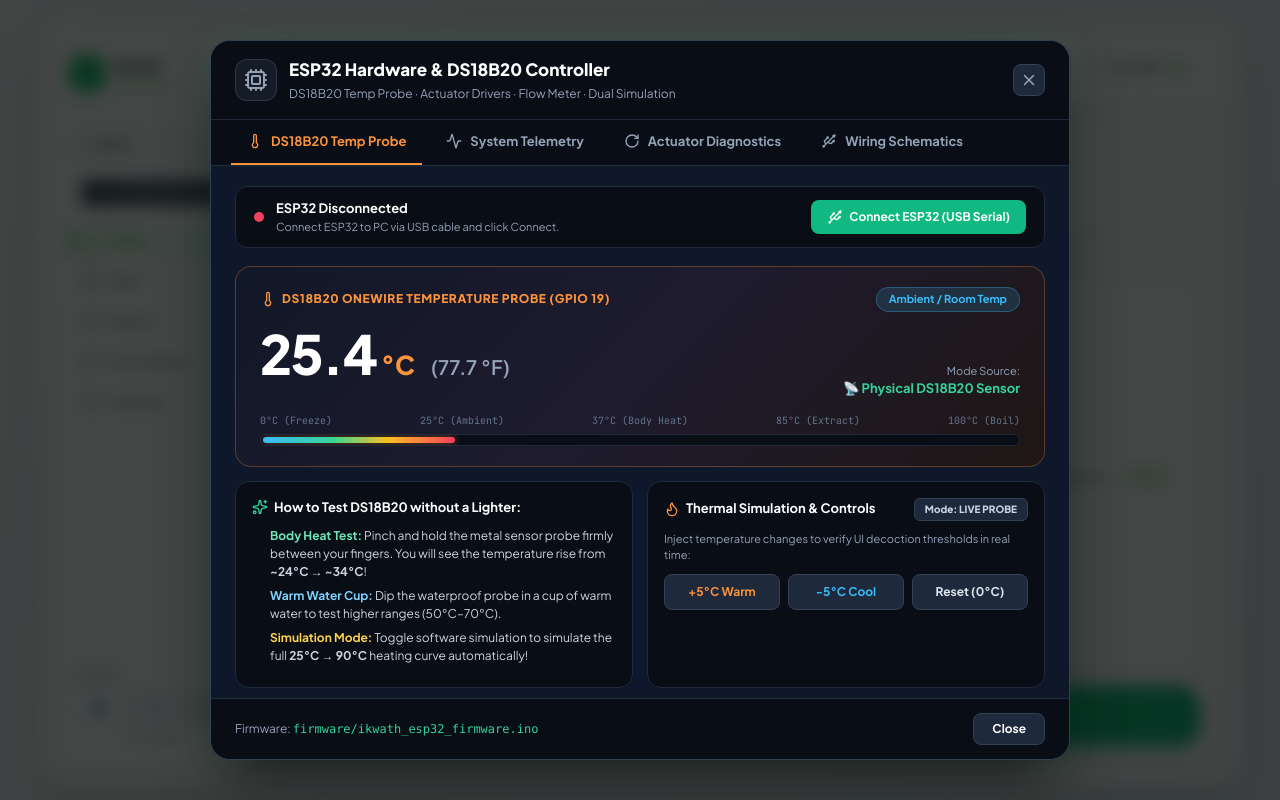
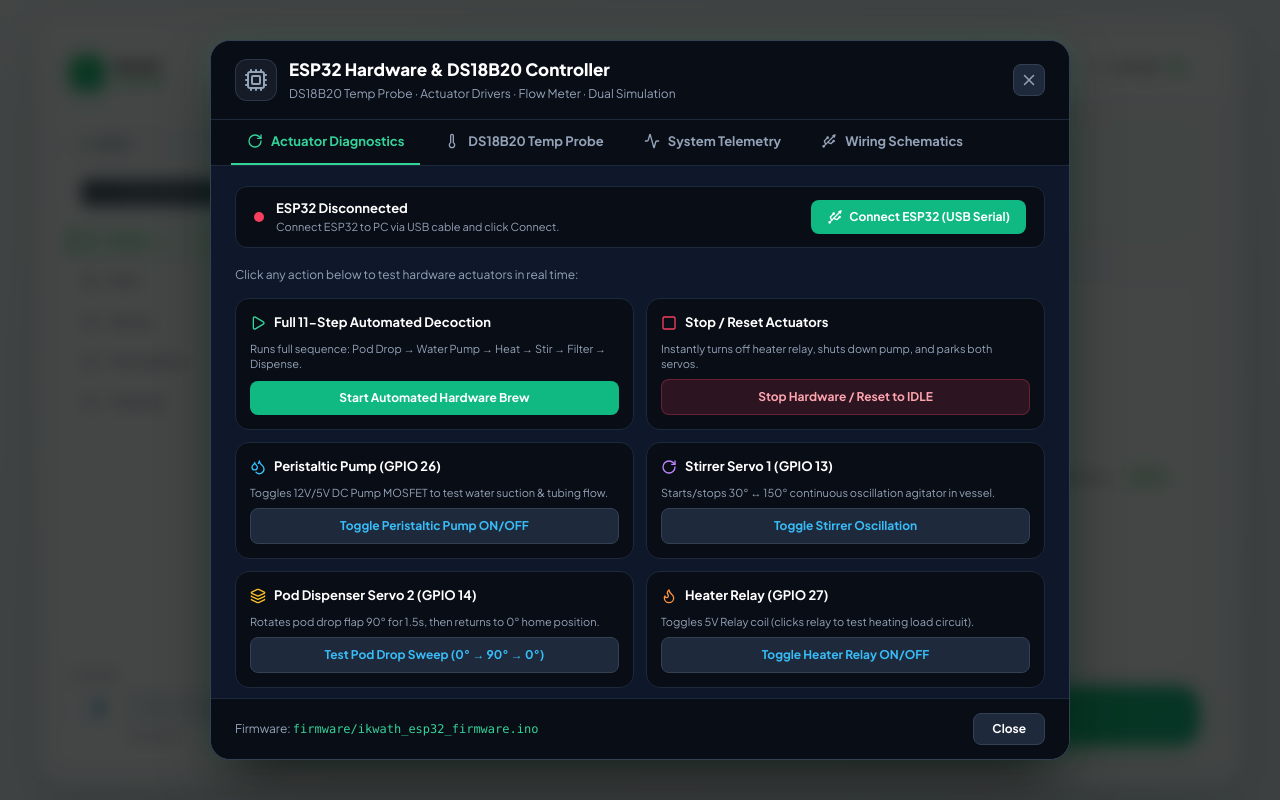
Before and after one commit to Khushi-S-Belani/iKwath_sih, a React (Vite) app: page / in a window 1280 px wide. Both pictures are taken after a click on the button "ESP32 BRIDGE". Built offline with nearby package versions, Linux system fonts and the light colour scheme.

Commit message:
fix(serial): resolve stream lock in Web Serial writer, add GPIO 2 built-in LED and instant button action feedback

```diff
--- a/src/components/HardwareControlModal.tsx
+++ b/src/components/HardwareControlModal.tsx
@@ -16,7 +16,8 @@ import {
   Play,
   Square,
   RefreshCw,
-  Thermometer
+  Thermometer,
+  Check
 } from 'lucide-react';
 
 interface HardwareControlModalProps {
@@ -38,7 +39,8 @@ export const HardwareControlModal: React.FC<HardwareControlModalProps> = ({
   const [manualOffset, setManualOffset] = useState(0);
   const [connecting, setConnecting] = useState(false);
   const [errorMsg, setErrorMsg] = useState<string | null>(null);
-  const [activeTab, setActiveTab] = useState<'ds18b20' | 'telemetry' | 'actuators' | 'pinout'>('ds18b20');
+  const [actionFeedback, setActionFeedback] = useState<string | null>(null);
+  const [activeTab, setActiveTab] = useState<'ds18b20' | 'telemetry' | 'actuators' | 'pinout'>('actuators');
 
   useEffect(() => {
     setIsSupported(esp32Serial.isSupported());
@@ -62,11 +64,17 @@ export const HardwareControlModal: React.FC<HardwareControlModalProps> = ({
 
   if (!isOpen) return null;
 
+  const showFeedback = (msg: string) => {
+    setActionFeedback(msg);
+    setTimeout(() => setActionFeedback(null), 3000);
+  };
+
   const handleConnect = async () => {
     setErrorMsg(null);
     setConnecting(true);
     try {
       await esp32Serial.connect();
+      showFeedback('ESP32 Connected! Built-in LED is ON (GPIO 2)');
     } catch (err: any) {
       setErrorMsg(err.message || 'Failed to connect to ESP32 serial port.');
     } finally {
@@ -77,11 +85,26 @@ export const HardwareControlModal: React.FC<HardwareControlModalProps> = ({
   const handleDisconnect = async () => {
     await esp32Serial.disconnect();
     setTelemetry(null);
+    showFeedback('ESP32 Disconnected');
   };
 
   const handleToggleSim = async () => {
     await esp32Serial.toggleTempSimulation();
     setSimTempActive(!simTempActive);
+    showFeedback(`Temperature Simulation ${!simTempActive ? 'Enabled' : 'Disabled'}`);
+  };
+
+  const handleActuatorAction = async (name: string, fn: () => any) => {
+    try {
+      await fn();
+      if (isConnected) {
+        showFeedback(`Command sent: ${name} ✔️`);
+      } else {
+        showFeedback(`Simulated ${name} (Connect USB to trigger physical ESP32)`);
+      }
+    } catch (e: any) {
+      setErrorMsg(`Error executing ${name}: ` + e.message);
+    }
   };
 
   const currentTemp = (telemetry ? telemetry.temp_c : 25.4) + manualOffset;
@@ -112,7 +135,7 @@ export const HardwareControlModal: React.FC<HardwareControlModalProps> = ({
                 ESP32 Hardware & DS18B20 Controller
                 {isConnected && (
                   <span className="hw-live-badge">
-                    ● LIVE 115200 BAUD
+                    ● LIVE 115200 BAUD (LED ON)
                   </span>
                 )}
               </div>
@@ -134,6 +157,12 @@ export const HardwareControlModal: React.FC<HardwareControlModalProps> = ({
         {/* Navigation Tabs */}
         <div className="hw-modal-tabs">
           <button
+            onClick={() => setActiveTab('actuators')}
+            className={`hw-tab-btn ${activeTab === 'actuators' ? 'active green' : ''}`}
+          >
+            <RotateCw style={{ width: 16, height: 16 }} /> Actuator Diagnostics
+          </button>
+          <button
             onClick={() => setActiveTab('ds18b20')}
             className={`hw-tab-btn orange ${activeTab === 'ds18b20' ? 'active' : ''}`}
           >
@@ -144,12 +173,6 @@ export const HardwareControlModal: React.FC<HardwareControlModalProps> = ({
             className={`hw-tab-btn green ${activeTab === 'telemetry' ? 'active' : ''}`}
           >
             <Activity style={{ width: 16, height: 16 }} /> System Telemetry
-          </button>
-          <button
-            onClick={() => setActiveTab('actuators')}
-            className={`hw-tab-btn ${activeTab === 'actuators' ? 'active' : ''}`}
-          >
-            <RotateCw style={{ width: 16, height: 16 }} /> Actuator Diagnostics
           </button>
           <button
             onClick={() => setActiveTab('pinout')}
@@ -172,7 +195,7 @@ export const HardwareControlModal: React.FC<HardwareControlModalProps> = ({
                 </div>
                 <div className="hw-conn-desc">
                   {isConnected
-                    ? 'Streaming real-time DS18B20 temperature & actuator signals.'
+                    ? 'Built-in LED is ON (GPIO 2). Actuators ready for control.'
                     : 'Connect ESP32 to PC via USB cable and click Connect.'}
                 </div>
               </div>
@@ -192,10 +215,162 @@ export const HardwareControlModal: React.FC<HardwareControlModalProps> = ({
             </div>
           </div>
 
+          {/* Action Feedback Toast Banner */}
+          {actionFeedback && (
+            <div style={{ padding: '10px 16px', borderRadius: 8, background: 'rgba(16, 185, 129, 0.2)', border: '1px solid rgba(16, 185, 129, 0.4)', color: '#34d399', fontSize: 12, fontWeight: 700, display: 'flex', alignItems: 'center', gap: 8, animation: 'hwFadeIn 0.15s ease-out' }}>
+              <Check style={{ width: 16, height: 16 }} />
+              <span>{actionFeedback}</span>
+            </div>
+          )}
+
           {errorMsg && (
             <div style={{ padding: '10px 14px', borderRadius: 8, background: 'rgba(244, 63, 94, 0.15)', border: '1px solid rgba(244, 63, 94, 0.3)', color: '#fda4af', fontSize: 12, display: 'flex', alignItems: 'center', gap: 8 }}>
               <AlertTriangle style={{ width: 16, height: 16, color: '#f43f5e' }} />
               <span>{errorMsg}</span>
+            </div>
+          )}
+
+          {/* TAB 0: ACTUATOR DIAGNOSTICS & MANUAL TESTING */}
+          {activeTab === 'actuators' && (
+            <div style={{ display: 'flex', flexDirection: 'column', gap: 14 }}>
+              <div style={{ fontSize: 12, color: '#94a3b8' }}>
+                Click any action below to test hardware actuators in real time:
+              </div>
+
+              <div className="hw-actuator-grid">
+
+                {/* Start Hardware Brew Sequence */}
+                <div className="hw-actuator-card">
+                  <div className="hw-actuator-header">
+                    <Play style={{ width: 16, height: 16, color: '#34d399' }} /> Full 11-Step Automated Decoction
+                  </div>
+                  <div className="hw-actuator-desc">
+                    Runs full sequence: Pod Drop → Water Pump → Heat → Stir → Filter → Dispense.
+                  </div>
+                  <button
+                    onClick={() => handleActuatorAction('Start Brew', () => {
+                      esp32Serial.startBrew(400);
+                      if (onStartHardwareBrew) onStartHardwareBrew();
+                    })}
+                    className="hw-actuator-btn primary"
+                  >
+                    Start Automated Hardware Brew
+                  </button>
+                </div>
+
+                {/* Emergency Stop */}
+                <div className="hw-actuator-card">
+                  <div className="hw-actuator-header">
+                    <Square style={{ width: 16, height: 16, color: '#f43f5e' }} /> Stop / Reset Actuators
+                  </div>
+                  <div className="hw-actuator-desc">
+                    Instantly turns off heater relay, shuts down pump, and parks both servos.
+                  </div>
+                  <button
+                    onClick={() => handleActuatorAction('Emergency Stop', () => esp32Serial.stopBrew())}
+                    className="hw-actuator-btn danger"
+                  >
+                    Stop Hardware / Reset to IDLE
+                  </button>
+                </div>
+
+                {/* Test Peristaltic Pump */}
+                <div className="hw-actuator-card">
+                  <div className="hw-actuator-header">
+                    <Droplets style={{ width: 16, height: 16, color: '#38bdf8' }} /> Peristaltic Pump (GPIO 26)
+                  </div>
+                  <div className="hw-actuator-desc">
+                    Toggles 12V/5V DC Pump MOSFET to test water suction & tubing flow.
+                  </div>
+                  <button
+                    onClick={() => handleActuatorAction('Toggle Pump', () => esp32Serial.testPump())}
+                    className="hw-actuator-btn"
+                  >
+                    Toggle Peristaltic Pump ON/OFF
+                  </button>
+                </div>
+
+                {/* Test Stirrer Servo */}
+                <div className="hw-actuator-card">
+                  <div className="hw-actuator-header">
+                    <RotateCw style={{ width: 16, height: 16, color: '#c084fc' }} /> Stirrer Servo 1 (GPIO 13)
+                  </div>
+                  <div className="hw-actuator-desc">
+                    Starts/stops 30° ↔ 150° continuous oscillation agitator in vessel.
+                  </div>
+                  <button
+                    onClick={() => handleActuatorAction('Toggle Stirrer', () => esp32Serial.testStirrer())}
+                    className="hw-actuator-btn"
+                  >
+                    Toggle Stirrer Oscillation
+                  </button>
+                </div>
+
+                {/* Test Pod Drop Flap Servo */}
+                <div className="hw-actuator-card">
+                  <div className="hw-actuator-header">
+                    <Layers style={{ width: 16, height: 16, color: '#fbbf24' }} /> Pod Dispenser Servo 2 (GPIO 14)
+                  </div>
+                  <div className="hw-actuator-desc">
+                    Rotates pod drop flap 90° for 1.5s, then returns to 0° home position.
+                  </div>
+                  <button
+                    onClick={() => handleActuatorAction('Test Pod Flap', () => esp32Serial.testPodFlap())}
+                    className="hw-actuator-btn"
+                  >
+                    Test Pod Drop Sweep (0° → 90° → 0°)
+                  </button>
+                </div>
+
+                {/* Test Heater Relay */}
+                <div className="hw-actuator-card">
+                  <div className="hw-actuator-header">
+                    <Flame style={{ width: 16, height: 16, color: '#fb923c' }} /> Heater Relay (GPIO 27)
+                  </div>
+                  <div className="hw-actuator-desc">
+                    Toggles 5V Relay coil (clicks relay to test heating load circuit).
+                  </div>
+                  <button
+                    onClick={() => handleActuatorAction('Toggle Heater Relay', () => esp32Serial.testRelay())}
+                    className="hw-actuator-btn"
+                  >
+                    Toggle Heater Relay ON/OFF
+                  </button>
+                </div>
+
+                {/* Test Buzzer */}
+                <div className="hw-actuator-card">
+                  <div className="hw-actuator-header">
+                    <Volume2 style={{ width: 16, height: 16, color: '#2dd4bf' }} /> Active Buzzer (GPIO 25)
+                  </div>
+                  <div className="hw-actuator-desc">
+                    Plays dual-beep audio notification chime on piezo buzzer.
+                  </div>
+                  <button
+                    onClick={() => handleActuatorAction('Beep Buzzer', () => esp32Serial.testBuzzer())}
+                    className="hw-actuator-btn"
+                  >
+                    Beep Buzzer
+                  </button>
+                </div>
+
+                {/* Test Cleaning Cycle */}
+                <div className="hw-actuator-card">
+                  <div className="hw-actuator-header">
+                    <RefreshCw style={{ width: 16, height: 16, color: '#60a5fa' }} /> Automatic Flush & Cleaning
+                  </div>
+                  <div className="hw-actuator-desc">
+                    Runs high-flow pump flush with stirrer rinse for 10 seconds.
+                  </div>
+                  <button
+                    onClick={() => handleActuatorAction('Cleaning Flush', () => esp32Serial.startCleaning())}
+                    className="hw-actuator-btn"
+                  >
+                    Run Flush & Cleaning Routine
+                  </button>
+                </div>
+
+              </div>
             </div>
           )}
 
@@ -410,129 +585,6 @@ export const HardwareControlModal: React.FC<HardwareControlModalProps> = ({
             </div>
           )}
 
-          {/* TAB 3: ACTUATOR DIAGNOSTICS & MANUAL TESTING */}
-          {activeTab === 'actuators' && (
-            <div style={{ display: 'flex', flexDirection: 'column', gap: 14 }}>
-              <div style={{ fontSize: 12, color: '#94a3b8' }}>
-                Trigger manual actions on your connected hardware to verify wiring and physical operation:
-              </div>
-
-              <div className="hw-actuator-grid">
-
-                {/* Start Hardware Brew Sequence */}
-                <div className="hw-actuator-card">
-                  <div className="hw-actuator-header">
-                    <Play style={{ width: 16, height: 16, color: '#34d399' }} /> Full 11-Step Automated Decoction
-                  </div>
-                  <div className="hw-actuator-desc">
-                    Runs full sequence: Pod Drop → Water Pump → Heat → Stir → Filter → Dispense.
-                  </div>
-                  <button
-                    onClick={() => {
-                      esp32Serial.startBrew(400);
-                      if (onStartHardwareBrew) onStartHardwareBrew();
-                    }}
-                    className="hw-actuator-btn primary"
-                  >
-                    Start Automated Hardware Brew
-                  </button>
-                </div>
-
-                {/* Emergency Stop */}
-                <div className="hw-actuator-card">
-                  <div className="hw-actuator-header">
-                    <Square style={{ width: 16, height: 16, color: '#f43f5e' }} /> Stop / Reset Actuators
-                  </div>
-                  <div className="hw-actuator-desc">
-                    Instantly turns off heater relay, shuts down pump, and parks both servos.
-                  </div>
-                  <button onClick={() => esp32Serial.stopBrew()} className="hw-actuator-btn danger">
-                    Stop Hardware / Reset to IDLE
-                  </button>
-                </div>
-
-                {/* Test Peristaltic Pump */}
-                <div className="hw-actuator-card">
-                  <div className="hw-actuator-header">
-                    <Droplets style={{ width: 16, height: 16, color: '#38bdf8' }} /> Peristaltic Pump (GPIO 26)
-                  </div>
-                  <div className="hw-actuator-desc">
-                    Toggles 12V/5V DC Pump MOSFET to test water suction & tubing flow.
-                  </div>
-                  <button onClick={() => esp32Serial.testPump()} className="hw-actuator-btn">
-                    Toggle Peristaltic Pump ON/OFF
-                  </button>
-                </div>
-
-                {/* Test Stirrer Servo */}
-                <div className="hw-actuator-card">
-                  <div className="hw-actuator-header">
-                    <RotateCw style={{ width: 16, height: 16, color: '#c084fc' }} /> Stirrer Servo 1 (GPIO 13)
-                  </div>
-                  <div className="hw-actuator-desc">
-                    Starts/stops 30° ↔ 150° continuous oscillation agitator in vessel.
-                  </div>
-                  <button onClick={() => esp32Serial.testStirrer()} className="hw-actuator-btn">
-                    Toggle Stirrer Oscillation
-                  </button>
-                </div>
-
-                {/* Test Pod Drop Flap Servo */}
-                <div className="hw-actuator-card">
-                  <div className="hw-actuator-header">
-                    <Layers style={{ width: 16, height: 16, color: '#fbbf24' }} /> Pod Dispenser Servo 2 (GPIO 14)
-                  </div>
-                  <div className="hw-actuator-desc">
-                    Rotates pod drop flap 90° for 1.5s, then returns to 0° home position.
-                  </div>
-                  <button onClick={() => esp32Serial.testPodFlap()} className="hw-actuator-btn">
-                    Test Pod Drop Sweep (0° → 90° → 0°)
-                  </button>
-                </div>
-
-                {/* Test Heater Relay */}
-                <div className="hw-actuator-card">
-                  <div className="hw-actuator-header">
-                    <Flame style={{ width: 16, height: 16, color: '#fb923c' }} /> Heater Relay (GPIO 27)
-                  </div>
-                  <div className="hw-actuator-desc">
-                    Toggles 5V Relay coil (clicks relay to test heating load circuit).
-                  </div>
-                  <button onClick={() => esp32Serial.testRelay()} className="hw-actuator-btn">
-                    Toggle Heater Relay ON/OFF
-                  </button>
-                </div>
-
-                {/* Test Buzzer */}
-                <div className="hw-actuator-card">
-                  <div className="hw-actuator-header">
-                    <Volume2 style={{ width: 16, height: 16, color: '#2dd4bf' }} /> Active Buzzer (GPIO 25)
-                  </div>
-                  <div className="hw-actuator-desc">
-                    Plays dual-beep audio notification chime on piezo buzzer.
-                  </div>
-                  <button onClick={() => esp32Serial.testBuzzer()} className="hw-actuator-btn">
-                    Beep Buzzer
-                  </button>
-                </div>
-
-                {/* Test Cleaning Cycle */}
-                <div className="hw-actuator-card">
-                  <div className="hw-actuator-header">
-                    <RefreshCw style={{ width: 16, height: 16, color: '#60a5fa' }} /> Automatic Flush & Cleaning
-                  </div>
-                  <div className="hw-actuator-desc">
-                    Runs high-flow pump flush with stirrer rinse for 10 seconds.
-                  </div>
-                  <button onClick={() => esp32Serial.startCleaning()} className="hw-actuator-btn">
-                    Run Flush & Cleaning Routine
-                  </button>
-                </div>
-
-              </div>
-            </div>
-          )}
-
           {/* TAB 4: PINOUT & WIRING */}
           {activeTab === 'pinout' && (
             <div className="hw-table-wrap">
@@ -546,6 +598,12 @@ export const HardwareControlModal: React.FC<HardwareControlModalProps> = ({
                   </tr>
                 </thead>
                 <tbody>
+                  <tr>
+                    <td><strong>Built-in Blue LED</strong></td>
+                    <td><span className="hw-pin-tag">GPIO 2</span></td>
+                    <td>Internal</td>
+                    <td>Turns ON when connected to Web Serial.</td>
+                  </tr>
                   <tr>
                     <td><strong>DS18B20 Temp</strong></td>
                     <td><span className="hw-pin-tag">GPIO 19</span></td>
--- a/src/services/esp32Serial.ts
+++ b/src/services/esp32Serial.ts
@@ -24,7 +24,6 @@ type ConnectionCallback = (connected: boolean, portInfo?: string) => void;
 class ESP32SerialService {
   private port: any = null;
   private reader: any = null;
-  private writer: any = null;
   private keepReading = false;
   private telemetryCallbacks: Set<TelemetryCallback> = new Set();
   private connectionCallbacks: Set<ConnectionCallback> = new Set();
@@ -69,6 +68,11 @@ class ESP32SerialService {
       this.keepReading = true;
       this.readSerialLoop();
 
+      // Send initial connect handshake command to light built-in LED & sync
+      setTimeout(() => {
+        this.sendCommand({ cmd: 'connect' });
+      }, 500);
+
       return true;
     } catch (err: any) {
       this.isConnectedState = false;
@@ -98,65 +102,70 @@ class ESP32SerialService {
     }
   }
 
-  // Send Command to ESP32
-  public async sendCommand(cmd: string | object): Promise<void> {
+  // Robust Direct UTF-8 Command Sender without stream pipe locking
+  public async sendCommand(cmd: string | object): Promise<boolean> {
     if (!this.port || !this.isConnectedState) {
-      console.warn('Cannot send command: ESP32 is not connected');
-      return;
+      console.warn('[ESP32] Cannot send command: ESP32 is not connected');
+      return false;
     }
 
     try {
-      const textEncoder = new TextEncoderStream();
-      const writableStreamClosed = textEncoder.readable.pipeTo(this.port.writable);
-      const writer = textEncoder.writable.getWriter();
+      const payload = typeof cmd === 'string' ? cmd : JSON.stringify(cmd);
+      const encoder = new TextEncoder();
+      const data = encoder.encode(payload + '\n');
 
-      const payload = typeof cmd === 'string' ? cmd : JSON.stringify(cmd);
-      await writer.write(payload + '\n');
-      writer.releaseLock();
+      if (this.port.writable) {
+        const writer = this.port.writable.getWriter();
+        await writer.write(data);
+        writer.releaseLock();
+        console.log('[ESP32 SENT]', payload);
+        return true;
+      }
     } catch (err) {
-      console.error('Error writing to Serial port:', err);
+      console.error('[ESP32] Error writing to Serial port:', err);
     }
+    return false;
   }
 
   // Helper command shortcuts
-  public async startBrew(waterMl = 400): Promise<void> {
-    await this.sendCommand({ cmd: 'start', set_water: waterMl });
+  public async startBrew(waterMl = 400): Promise<boolean> {
+    return await this.sendCommand({ cmd: 'start', set_water: waterMl });
   }
 
-  public async stopBrew(): Promise<void> {
-    await this.sendCommand({ cmd: 'stop' });
+  public async stopBrew(): Promise<boolean> {
+    return await this.sendCommand({ cmd: 'stop' });
   }
 
-  public async togglePause(): Promise<void> {
-    await this.sendCommand({ cmd: 'pause' });
+  public async togglePause(): Promise<boolean> {
+    return await this.sendCommand({ cmd: 'pause' });
   }
 
-  public async toggleTempSimulation(): Promise<void> {
-    await this.sendCommand({ cmd: 'toggle_sim' });
+  public async toggleTempSimulation(): Promise<boolean> {
+    return await this.sendCommand({ cmd: 'toggle_sim' });
   }
 
-  public async testPump(): Promise<void> {
-    await this.sendCommand({ cmd: 'test_pump' });
+  public async testPump(): Promise<boolean> {
+    return await this.sendCommand({ cmd: 'test_pump' });
   }
 
-  public async testStirrer(): Promise<void> {
-    await this.sendCommand({ cmd: 'test_stirrer' });
+  public async testStirrer(): Promise<boolean> {
+    return await this.sendCommand({ cmd: 'test_stirrer' });
   }
 
-  public async testPodFlap(): Promise<void> {
-    await this.sendCommand({ cmd: 'test_pod' });
+  public async testPodFlap(): Promise<boolean> {
+    return await this.sendCommand({ cmd: 'test_pod' });
   }
 
-  public async testRelay(): Promise<void> {
-    await this.sendCommand({ cmd: 'test_relay' });
+  public async testRelay(): Promise<boolean> {
+    return await this.sendCommand({ cmd: 'test_relay' });
   }
 
-  public async testBuzzer(): Promise<void> {
-    await this.sendCommand({ cmd: 'test_buzzer' });
+  public async testBuzzer(): Promise<boolean> {
+    return await this.sendCommand({ cmd: 'test_buzzer' });
   }
 
-  public async startCleaning(): Promise<void> {
-    await this.sendCommand({ cmd: 'clean' });
+  public async startCleaning(): Promise<boolean> {
+    return await this.sendCommand({ cmd: 'clean' });
   }
 
   private async readSerialLoop() {
@@ -175,7 +184,7 @@ class ESP32SerialService {
           }
         }
       } catch (error) {
-        console.warn('Serial read error:', error);
+        console.warn('[ESP32] Serial read loop notice:', error);
       } finally {
         if (this.reader) {
           this.reader.releaseLock();
```
Also changed, not shown: 1 other file (tests, documents, lock files or other folders).
